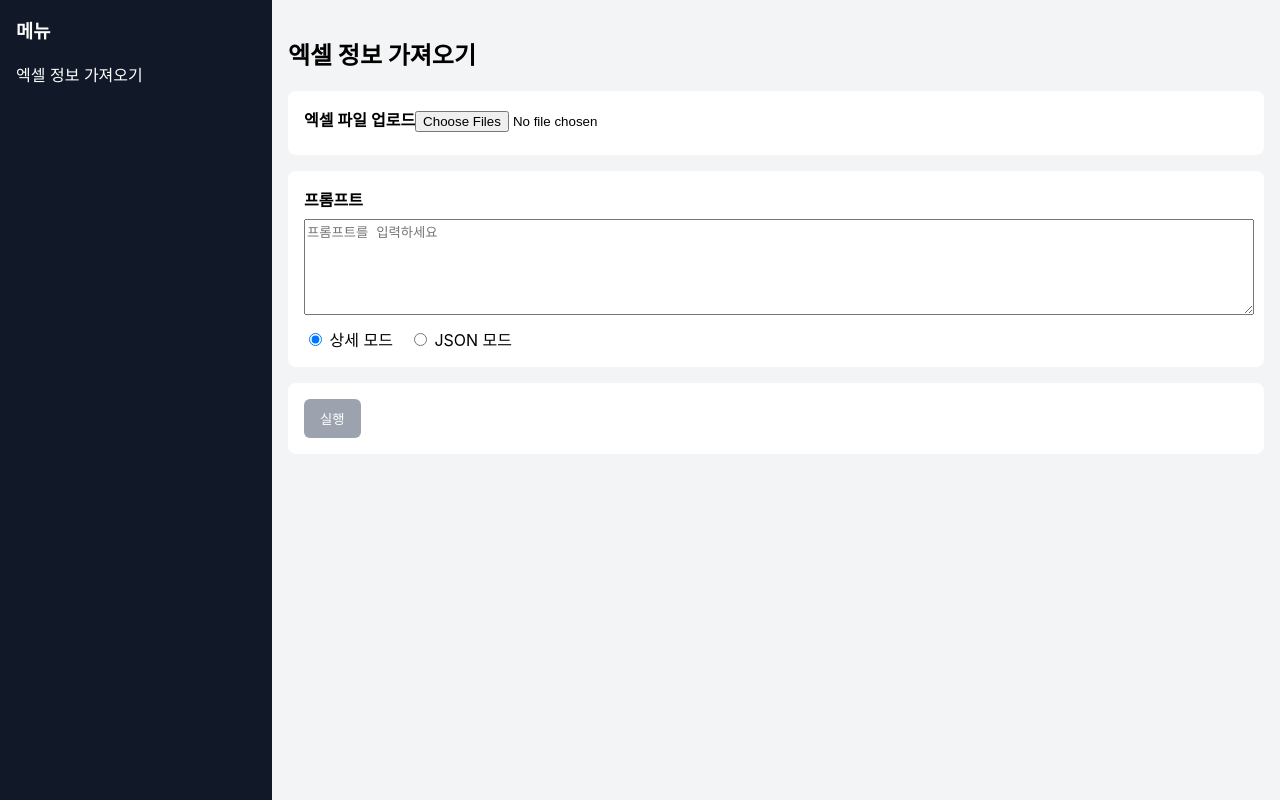
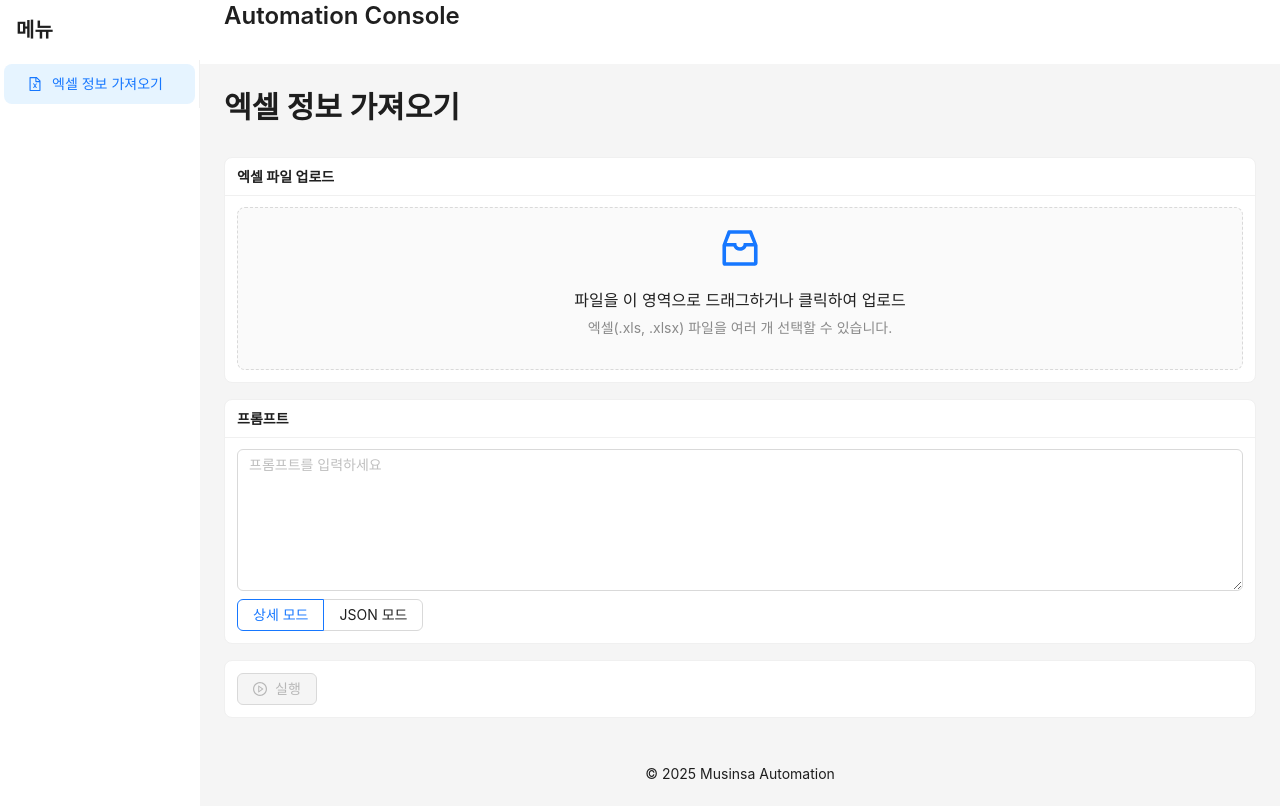
Before and after one commit to seongcheol-gwon/workup, a Next.js app in the folder web/: page /excel in a window 1280 px wide. Built offline with nearby package versions, Linux system fonts and the light colour scheme; what apollo-upload-client would draw is missing.

Commit message:
디자인 수정

```diff
--- a/web/package.json
+++ b/web/package.json
@@ -12,6 +12,8 @@
   },
   "dependencies": {
     "@apollo/client": "^3.11.8",
+    "@ant-design/icons": "^5.5.6",
+    "antd": "^5.18.3",
     "apollo-server-micro": "^3.13.0",
     "apollo-upload-client": "^18.0.1",
     "cross-fetch": "^4.0.0",
--- a/web/pages/_app.tsx
+++ b/web/pages/_app.tsx
@@ -2,6 +2,8 @@ import { ApolloClient, ApolloProvider, InMemoryCache } from '@apollo/client'
 import createUploadLink from 'apollo-upload-client/createUploadLink.mjs'
 import type { AppProps } from 'next/app'
 import React from 'react'
+import { ConfigProvider, theme } from 'antd'
+import 'antd/dist/reset.css'
 
 import '../styles.css'
 
@@ -13,7 +15,9 @@ const client = new ApolloClient({
 export default function MyApp({ Component, pageProps }: AppProps) {
   return (
     <ApolloProvider client={client}>
-      <Component {...pageProps} />
+      <ConfigProvider theme={{ algorithm: theme.defaultAlgorithm }}>
+        <Component {...pageProps} />
+      </ConfigProvider>
     </ApolloProvider>
   )
 }
--- a/web/pages/excel.tsx
+++ b/web/pages/excel.tsx
@@ -2,6 +2,9 @@ import React, { useMemo, useState } from 'react'
 import Layout from '../src/components/Layout'
 import { gql, useMutation } from '@apollo/client'
 import * as XLSX from 'xlsx'
+import { Alert, Button, Card, Input, Radio, Select, Space, Table, Tag, Typography, Upload, Spin } from 'antd'
+import type { UploadFile } from 'antd/es/upload/interface'
+import { InboxOutlined, DeleteOutlined, PlayCircleOutlined } from '@ant-design/icons'
 
 const PROCESS_EXCEL = gql`
   mutation ProcessExcel($files: [Upload!]!, $prompt: String!, $meta: JSON, $mode: String) {
@@ -50,21 +53,16 @@ export default function ExcelPage() {
     }
   }
 
-  const onAddFiles = async (e: React.ChangeEvent<HTMLInputElement>) => {
-    const files = Array.from(e.target.files || [])
+  const addFiles = async (files: File[]) => {
     if (!files.length) return
-
     setItems((prev) => {
       const existingNames = new Set(prev.map((p) => p.file.name))
       const dedup = files.filter((f) => !existingNames.has(f.name))
-      // optimistic add without sheets yet
       return [
         ...prev,
         ...dedup.map((f) => ({ file: f, availableSheets: undefined, selectedSheets: [] as string[], needsPassword: false, passwordVerified: false })),
       ]
     })
-
-    // parse sheets asynchronously and update state when ready
     for (const f of files) {
       const info = await parseSheetsInfo(f)
       setItems((prev) =>
@@ -74,16 +72,21 @@ export default function ExcelPage() {
                 ...it,
                 availableSheets: info.sheets,
                 needsPassword: info.needsPassword,
-                passwordVerified: !info.needsPassword, // if not protected, treat as verified
-                // default select all sheets if any, otherwise empty
+                passwordVerified: !info.needsPassword,
                 selectedSheets: info.sheets.length > 0 ? [...info.sheets] : [],
               }
             : it
         )
       )
     }
+  }
 
-    e.currentTarget.value = ''
+  const onUploadChange = async (info: { fileList: UploadFile[] }) => {
+    const files: File[] = info.fileList
+      .map((f) => f.originFileObj)
+      .filter((f): f is any => !!f)
+      .map((f) => f as File)
+    await addFiles(files)
   }
 
   const onDelete = (name: string) => {
@@ -162,142 +165,148 @@ export default function ExcelPage() {
 
   return (
     <Layout>
-      <div style={{ padding: 16 }}>
-        <h2>엑셀 정보 가져오기</h2>
+      <Space direction="vertical" style={{ width: '100%' }} size={16}>
+        <Typography.Title level={2} style={{ marginTop: 0 }}>엑셀 정보 가져오기</Typography.Title>
 
-        <section style={{ marginTop: 16, background: 'white', padding: 16, borderRadius: 8 }}>
-          <label style={{ display: 'inline-block', marginBottom: 8, fontWeight: 600 }}>엑셀 파일 업로드</label>
-          <input type="file" accept=".xls,.xlsx" multiple onChange={onAddFiles} />
+        <Card title="엑셀 파일 업로드" size="small">
+          <Upload.Dragger
+            multiple
+            accept=".xls,.xlsx"
+            beforeUpload={() => false}
+            onChange={onUploadChange}
+            showUploadList={false}
+          >
+            <p className="ant-upload-drag-icon">
+              <InboxOutlined />
+            </p>
+            <p className="ant-upload-text">파일을 이 영역으로 드래그하거나 클릭하여 업로드</p>
+            <p className="ant-upload-hint">엑셀(.xls, .xlsx) 파일을 여러 개 선택할 수 있습니다.</p>
+          </Upload.Dragger>
 
           {items.length > 0 && (
-            <div style={{ marginTop: 12 }}>
-              <table style={{ width: '100%', borderCollapse: 'collapse' }}>
-                <thead>
-                  <tr>
-                    <th style={{ textAlign: 'left', borderBottom: '1px solid #e5e7eb', padding: '8px 4px' }}>파일명</th>
-                    <th style={{ textAlign: 'left', borderBottom: '1px solid #e5e7eb', padding: '8px 4px' }}>비밀번호</th>
-                    <th style={{ textAlign: 'left', borderBottom: '1px solid #e5e7eb', padding: '8px 4px' }}>사용 시트 선택</th>
-                    <th style={{ textAlign: 'left', borderBottom: '1px solid #e5e7eb', padding: '8px 4px' }}>삭제</th>
-                  </tr>
-                </thead>
-                <tbody>
-                  {items.map((it) => (
-                    <tr key={it.file.name}>
-                      <td style={{ padding: '8px 4px' }}>{it.file.name}</td>
-                      <td style={{ padding: '8px 4px' }}>
-                        <input
-                          type="password"
-                          value={it.password || ''}
-                          onChange={(e) => setPwd(it.file.name, e.target.value)}
-                          placeholder={it.needsPassword ? '비밀번호 입력' : '비밀번호 불필요'}
-                          disabled={!it.needsPassword || it.passwordVerified}
+            <div style={{ marginTop: 16 }}>
+              <Table
+                size="small"
+                pagination={false}
+                rowKey={(r) => r.file.name}
+                dataSource={items}
+                columns={[
+                  {
+                    title: '파일명',
+                    dataIndex: ['file', 'name'],
+                    key: 'name',
+                    render: (_: any, rec: any) => (
+                      <Space direction="vertical" size={0}>
+                        <Typography.Text strong>{rec.file.name}</Typography.Text>
+                        {rec.needsPassword ? <Tag color="gold">보호됨</Tag> : <Tag color="green">공개</Tag>}
+                      </Space>
+                    ),
+                  },
+                  {
+                    title: '비밀번호',
+                    key: 'password',
+                    render: (_: any, rec: any) => (
+                      <Input.Password
+                        value={rec.password || ''}
+                        onChange={(e) => setPwd(rec.file.name, e.target.value)}
+                        placeholder={rec.needsPassword ? '비밀번호 입력' : '비밀번호 불필요'}
+                        disabled={!rec.needsPassword || rec.passwordVerified}
+                        visibilityToggle
+                        style={{ width: 220 }}
                       />
-                      </td>
-                      <td style={{ padding: '8px 4px' }}>
-                        {it.availableSheets === undefined ? (
-                          <span style={{ color: '#6b7280' }}>시트 읽는 중...</span>
-                        ) : it.availableSheets.length === 0 ? (
-                          <span style={{ color: '#6b7280' }}>시트 없음</span>
+                    ),
+                  },
+                  {
+                    title: '사용 시트 선택',
+                    key: 'sheets',
+                    render: (_: any, rec: any) => (
+                      rec.availableSheets === undefined ? (
+                        <Typography.Text type="secondary">시트 읽는 중...</Typography.Text>
+                      ) : rec.availableSheets.length === 0 ? (
+                        <Typography.Text type="secondary">시트 없음</Typography.Text>
                       ) : (
                         <div>
-                            <select
-                              multiple
-                              size={Math.min(8, Math.max(4, it.availableSheets.length))}
-                              disabled={it.needsPassword && !it.passwordVerified}
-                              value={it.selectedSheets || []}
-                              onChange={(e) => {
-                                const opts = Array.from(e.target.selectedOptions).map((o) => o.value)
-                                setItems((prev) =>
-                                  prev.map((p) => (p.file.name === it.file.name ? { ...p, selectedSheets: opts } : p))
-                                )
+                          <Select
+                            mode="multiple"
+                            style={{ minWidth: 260 }}
+                            disabled={rec.needsPassword && !rec.passwordVerified}
+                            value={rec.selectedSheets || []}
+                            onChange={(opts) => {
+                              setItems((prev) => prev.map((p) => (p.file.name === rec.file.name ? { ...p, selectedSheets: opts as string[] } : p)))
                             }}
-                              style={{ minWidth: 240 }}
-                            >
-                              {it.availableSheets.map((sn) => (
-                                <option key={sn} value={sn}>
-                                  {sn}
-                                </option>
-                              ))}
-                            </select>
-                            {it.needsPassword && !it.passwordVerified && (
+                            options={(rec.availableSheets || []).map((sn: string) => ({ label: sn, value: sn }))}
+                          />
+                          {rec.needsPassword && !rec.passwordVerified && (
                             <div style={{ color: '#6b7280', fontSize: 12, marginTop: 4 }}>
                               비밀번호를 입력하면 시트를 선택할 수 있습니다.
                             </div>
                           )}
                         </div>
-                        )}
-                      </td>
-                      <td style={{ padding: '8px 4px' }}>
-                        <button onClick={() => onDelete(it.file.name)}>삭제</button>
-                      </td>
-                    </tr>
-                  ))}
-                </tbody>
-              </table>
+                      )
+                    ),
+                  },
+                  {
+                    title: '삭제',
+                    key: 'actions',
+                    render: (_: any, rec: any) => (
+                      <Button danger icon={<DeleteOutlined />} onClick={() => onDelete(rec.file.name)}>
+                        삭제
+                      </Button>
+                    ),
+                  },
+                ]}
+              />
             </div>
           )}
-        </section>
+        </Card>
 
-        <section style={{ marginTop: 16, background: 'white', padding: 16, borderRadius: 8 }}>
-          <label style={{ display: 'inline-block', marginBottom: 8, fontWeight: 600 }}>프롬프트</label>
-          <textarea
+        <Card title="프롬프트" size="small">
+          <Input.TextArea
             value={prompt}
             onChange={(e) => setPrompt(e.target.value)}
             placeholder="프롬프트를 입력하세요"
             rows={6}
-            style={{ width: '100%', resize: 'vertical' }}
           />
           <div style={{ marginTop: 8 }}>
-            <label>
-              <input
-                type="radio"
-                value="detail"
-                checked={mode === 'detail'}
-                onChange={() => setMode('detail')}
-              />{' '}
-              상세 모드
-            </label>
-            <label style={{ marginLeft: 16 }}>
-              <input type="radio" value="json" checked={mode === 'json'} onChange={() => setMode('json')} /> JSON 모드
-            </label>
+            <Radio.Group value={mode} onChange={(e) => setMode(e.target.value)}>
+              <Radio.Button value="detail">상세 모드</Radio.Button>
+              <Radio.Button value="json">JSON 모드</Radio.Button>
+            </Radio.Group>
           </div>
-        </section>
+        </Card>
 
-        <section style={{ marginTop: 16, background: 'white', padding: 16, borderRadius: 8 }}>
-          <button
-            disabled={!canRun || loading}
+        <Card size="small">
+          <Space>
+            <Button
+              type="primary"
+              icon={<PlayCircleOutlined />}
+              disabled={!canRun}
+              loading={loading}
               onClick={handleRun}
-            style={{
-              background: !canRun || loading ? '#9ca3af' : '#2563eb',
-              color: 'white',
-              padding: '10px 16px',
-              borderRadius: 6,
-              border: 'none',
-              cursor: !canRun || loading ? 'not-allowed' : 'pointer',
-            }}
             >
-            {loading ? '실행 중... (AI 처리)' : '실행'}
-          </button>
-          {error && (
-            <div style={{ color: 'red', marginTop: 8 }}>에러: {error.message}</div>
-          )}
-        </section>
+              실행
+            </Button>
+            {error && <Alert type="error" message={`에러: ${error.message}`} showIcon />}
+          </Space>
+        </Card>
 
         {(loading || result) && (
-          <section style={{ marginTop: 16, background: 'white', padding: 16, borderRadius: 8 }}>
-            <h3>결과</h3>
+          <Card title="결과" size="small">
             {loading ? (
-              <div>AI가 데이터 확인중입니다.</div>
+              <Space align="center">
+                <Spin />
+                <Typography.Text>AI가 데이터 확인중입니다.</Typography.Text>
+              </Space>
             ) : (
               result && (
-                <pre style={{ whiteSpace: 'pre-wrap' }}>
+                <pre style={{ whiteSpace: 'pre-wrap', margin: 0 }}>
                   {typeof result === 'string' ? result : JSON.stringify(result, null, 2)}
                 </pre>
               )
             )}
-          </section>
+          </Card>
         )}
-      </div>
+      </Space>
     </Layout>
   )
 }
--- a/web/src/components/Layout.tsx
+++ b/web/src/components/Layout.tsx
@@ -1,29 +1,44 @@
 import Link from 'next/link'
-import React, { PropsWithChildren } from 'react'
+import React, { PropsWithChildren, useMemo } from 'react'
+import { Layout as AntLayout, Menu, theme, Typography } from 'antd'
+import { FileExcelOutlined } from '@ant-design/icons'
+
+const { Header, Sider, Content, Footer } = AntLayout
 
 export default function Layout({ children }: PropsWithChildren) {
+  const { token } = theme.useToken()
+  const items = useMemo(
+    () => [
+      {
+        key: '/excel',
+        icon: <FileExcelOutlined />,
+        label: <Link href="/excel">엑셀 정보 가져오기</Link>,
+      },
+    ],
+    []
+  )
+
   return (
-    <div style={{ display: 'flex', minHeight: '100vh' }}>
-      <aside
-        style={{
-          width: 240,
-          background: '#111827',
-          color: 'white',
-          padding: 16,
-        }}
-      >
-        <h3 style={{ marginTop: 0 }}>메뉴</h3>
-        <nav>
-          <ul style={{ listStyle: 'none', padding: 0 }}>
-            <li style={{ margin: '8px 0' }}>
-              <Link href="/excel" style={{ color: 'white', textDecoration: 'none' }}>
-                엑셀 정보 가져오기
-              </Link>
-            </li>
-          </ul>
-        </nav>
-      </aside>
-      <main style={{ flex: 1, background: '#f3f4f6' }}>{children}</main>
-    </div>
+    <AntLayout style={{ minHeight: '100vh' }}>
+      <Sider breakpoint="lg" collapsedWidth={64} style={{ background: token.colorBgContainer }}>
+        <div style={{ padding: 16 }}>
+          <Typography.Title level={4} style={{ margin: 0 }}>
+            메뉴
+          </Typography.Title>
+        </div>
+        <Menu mode="inline" items={items} defaultSelectedKeys={["/excel"]} />
+      </Sider>
+      <AntLayout>
+        <Header style={{ background: token.colorBgContainer, padding: '0 24px' }}>
+          <Typography.Title level={3} style={{ margin: 0 }}>
+            Automation Console
+          </Typography.Title>
+        </Header>
+        <Content style={{ margin: 0, background: token.colorBgLayout }}>
+          <div style={{ padding: 24 }}>{children}</div>
+        </Content>
+        <Footer style={{ textAlign: 'center' }}>© {new Date().getFullYear()} Musinsa Automation</Footer>
+      </AntLayout>
+    </AntLayout>
   )
 }
```
Also changed, not shown: web/pages/index.tsx (+11 -7 lines), 1 other file (tests, documents, lock files or other folders). Lines whose indentation alone changed are shown as unchanged.
